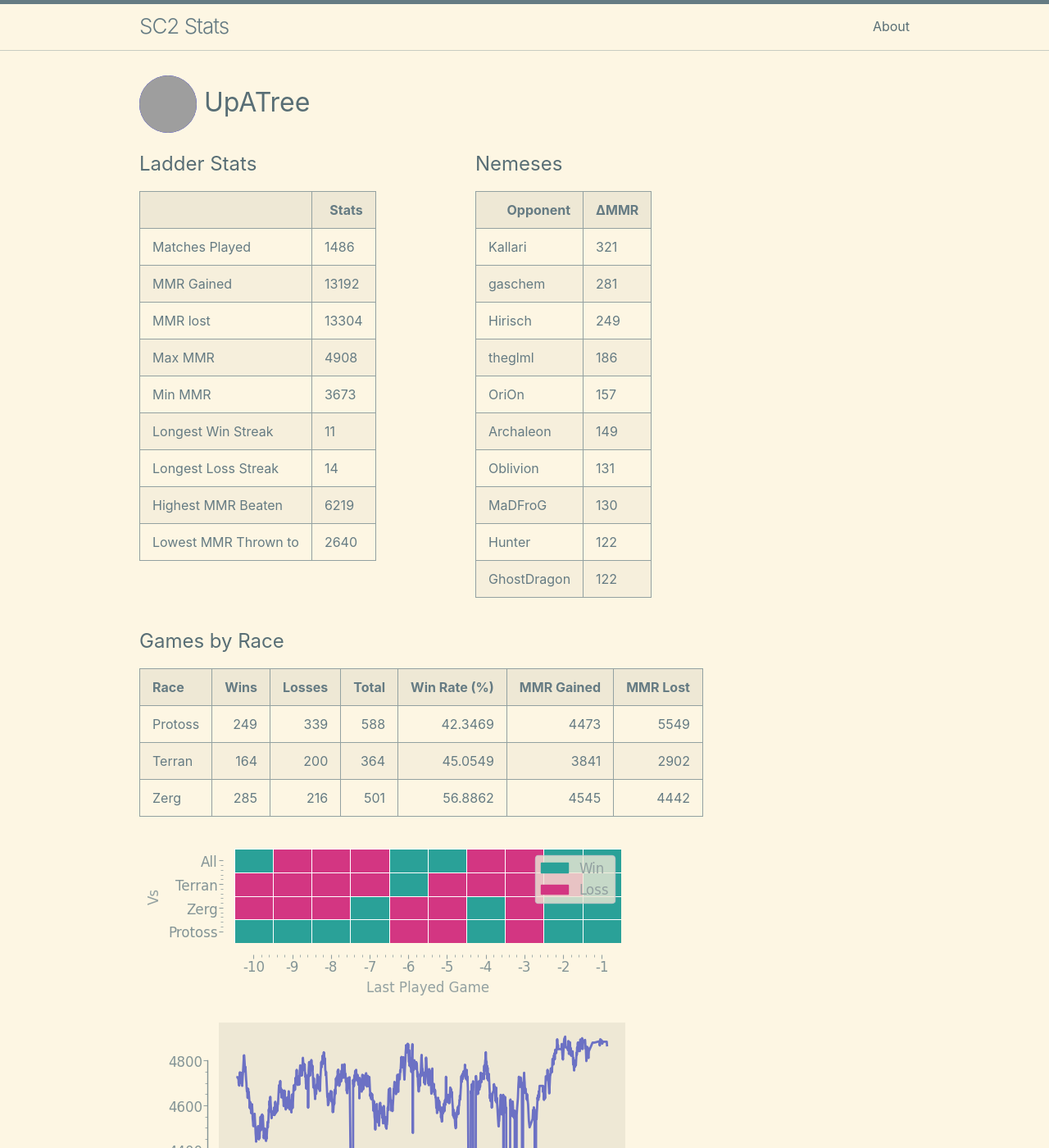
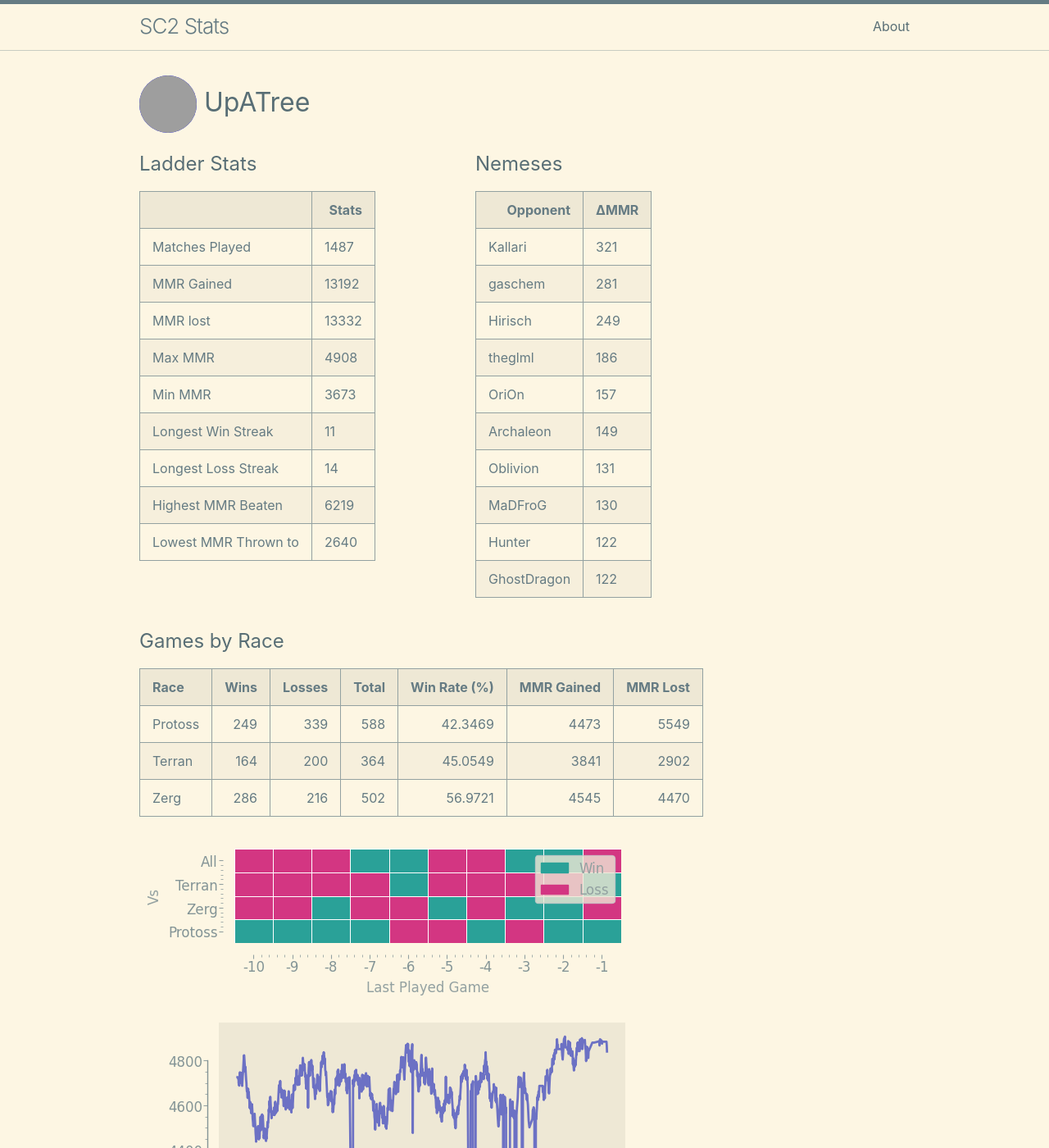
Before and after one commit to kylermurphy/UpATree, a Jekyll site: the page built from docs/index.md, in a window 1280 px wide and 1400 px high. Shown: the whole window at 82% size. Built offline with Jekyll 4.4.1, drawn with Linux system fonts in a browser that asks for light colours; grey boxes are pictures that could not be loaded.

Commit message:
running on push

```diff
--- a/docs/index.md
+++ b/docs/index.md
@@ -18,7 +18,7 @@ layout: home
   <tbody>
     <tr>
       <td>Matches Played</td>
-      <td>1486</td>
+      <td>1487</td>
     </tr>
     <tr>
       <td>MMR Gained</td>
@@ -26,7 +26,7 @@ layout: home
     </tr>
     <tr>
       <td>MMR lost</td>
-      <td>13304</td>
+      <td>13332</td>
     </tr>
     <tr>
       <td>Max MMR</td>
@@ -116,7 +116,7 @@ layout: home
 |:--------|-------:|---------:|--------:|---------------:|-------------:|-----------:|
 | Protoss |    249 |      339 |     588 |        42.3469 |         4473 |       5549 |
 | Terran  |    164 |      200 |     364 |        45.0549 |         3841 |       2902 |
-| Zerg    |    285 |      216 |     501 |        56.8862 |         4545 |       4442 |
+| Zerg    |    286 |      216 |     502 |        56.9721 |         4545 |       4470 |
 
 ![Games by Race](./assets/gm_hist.png)
 
--- a/log.txt
+++ b/log.txt
@@ -661,3 +661,4 @@ Writing a log file 2025-03-25 18:32:07.
 Writing a log file 2025-03-25 18:52:21.
 Writing a log file 2025-03-25 19:18:38.
 Writing a log file 2025-03-25 19:31:23.
+Writing a log file 2025-03-25 19:48:02.
```
Also changed, not shown: docs/assets/MMR.png, docs/assets/daily.png, docs/assets/gm_hist.png, docs/assets/r_wrt.png, 1 other file.
